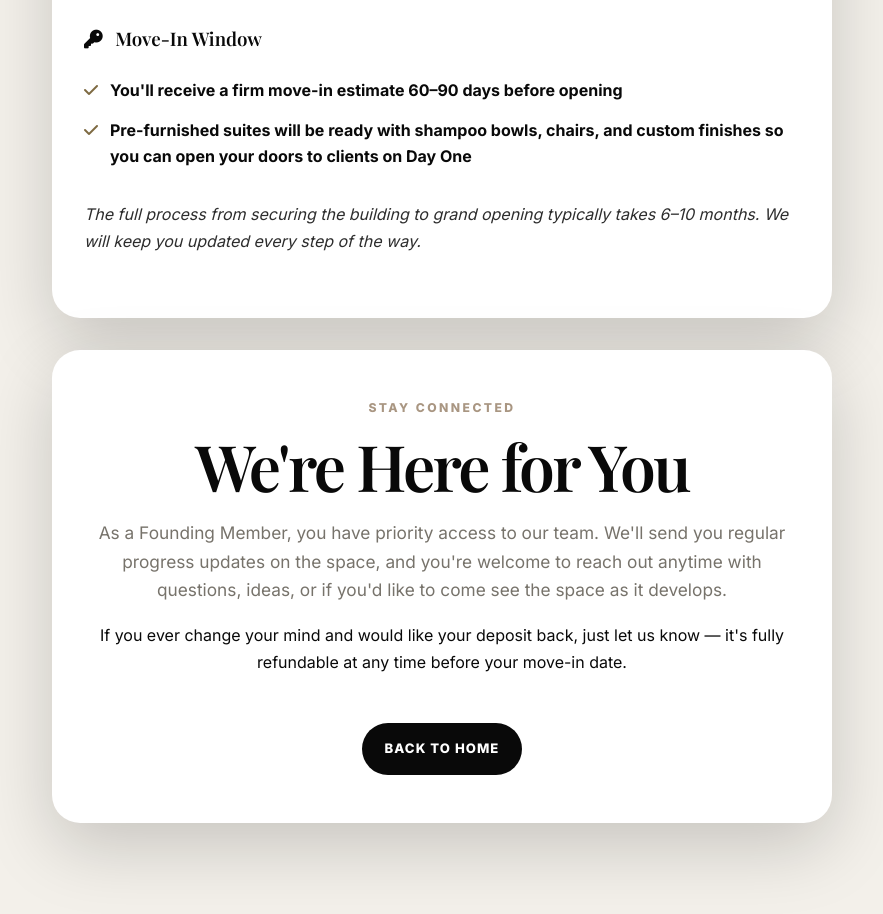
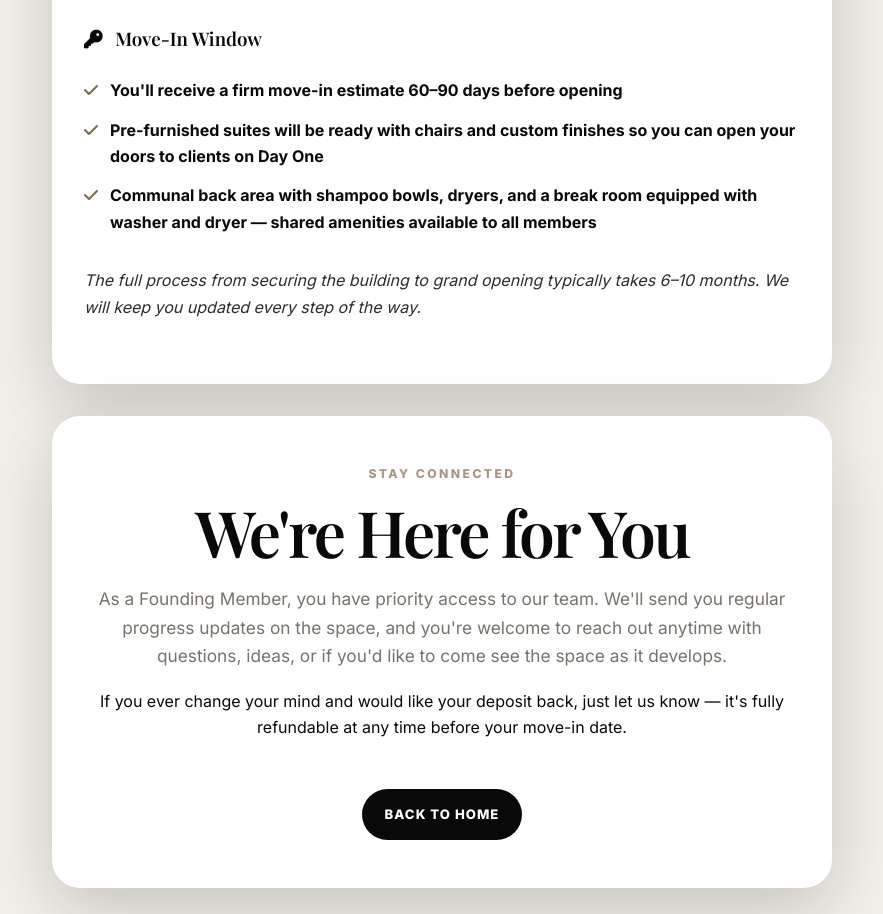
Before and after one commit to Smithvs1/NovaCollective, a website: page deposit-success.html in a window 1280 px wide. Shown: the part 1689-2603 px from the top of the page, without its empty margins (198-1081 px from the left). Drawn offline with nearby package versions, Linux system fonts and the light colour scheme.

Commit message:
fix: update suite furnishing details and add communal amenities info
Co-Authored-By: Devin AI <158243242+devin-ai-integration[bot]@users.noreply.github.com>

```diff
--- a/deposit-success.html
+++ b/deposit-success.html
@@ -57,7 +57,8 @@
             <h3 style="margin-top: 2rem; margin-bottom: 0.5rem;"><i class="fa-solid fa-key" aria-hidden="true" style="color: var(--accent); margin-right: 0.5rem;"></i> Move-In Window</h3>
             <ul class="check-list">
               <li><i class="fa-solid fa-check"></i> You'll receive a firm move-in estimate 60–90 days before opening</li>
-              <li><i class="fa-solid fa-check"></i> Pre-furnished suites will be ready with shampoo bowls, chairs, and custom finishes so you can open your doors to clients on Day One</li>
+              <li><i class="fa-solid fa-check"></i> Pre-furnished suites will be ready with chairs and custom finishes so you can open your doors to clients on Day One</li>
+              <li><i class="fa-solid fa-check"></i> Communal back area with shampoo bowls, dryers, and a break room equipped with washer and dryer — shared amenities available to all members</li>
             </ul>
           </div>
 
```
